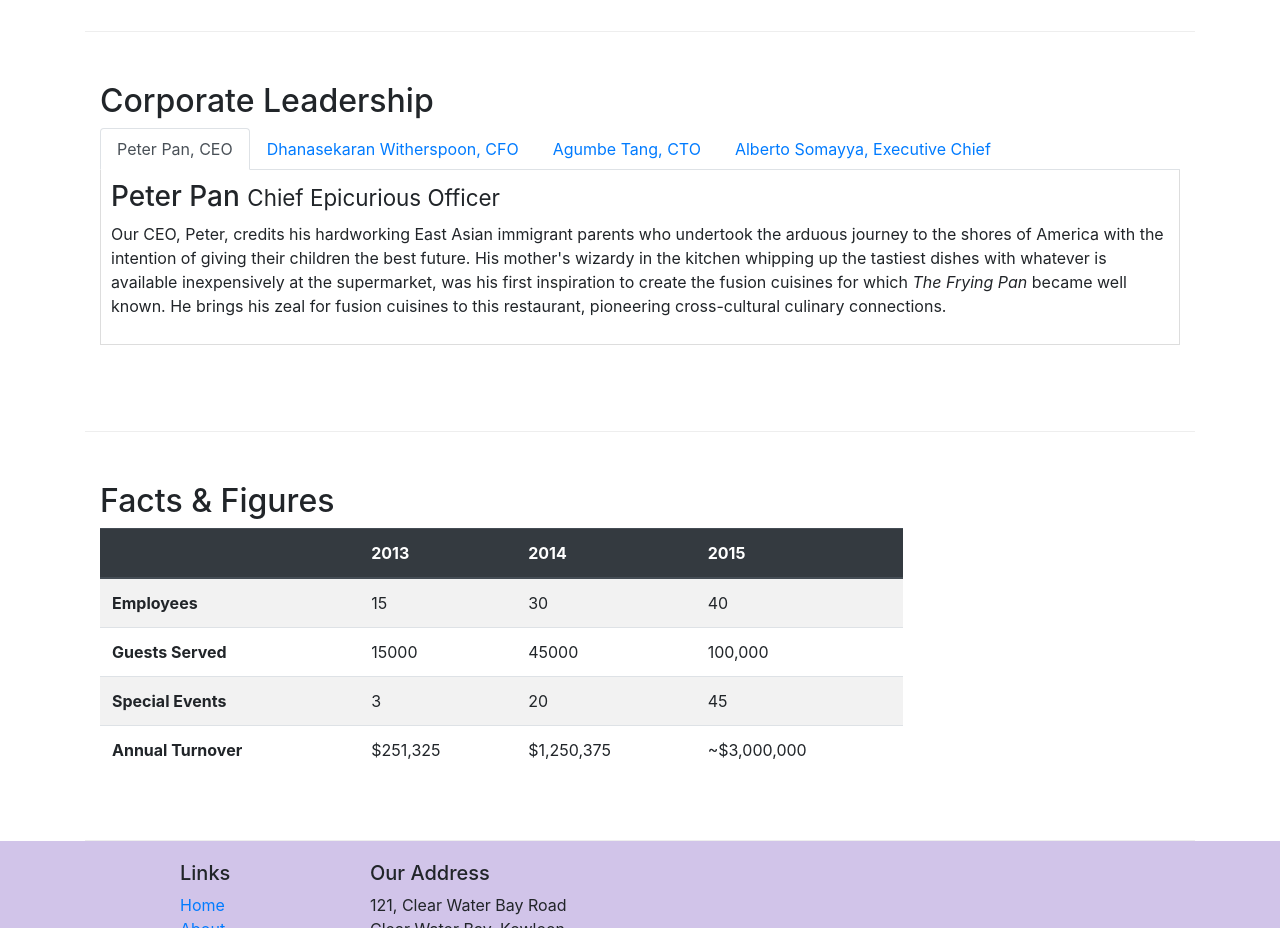
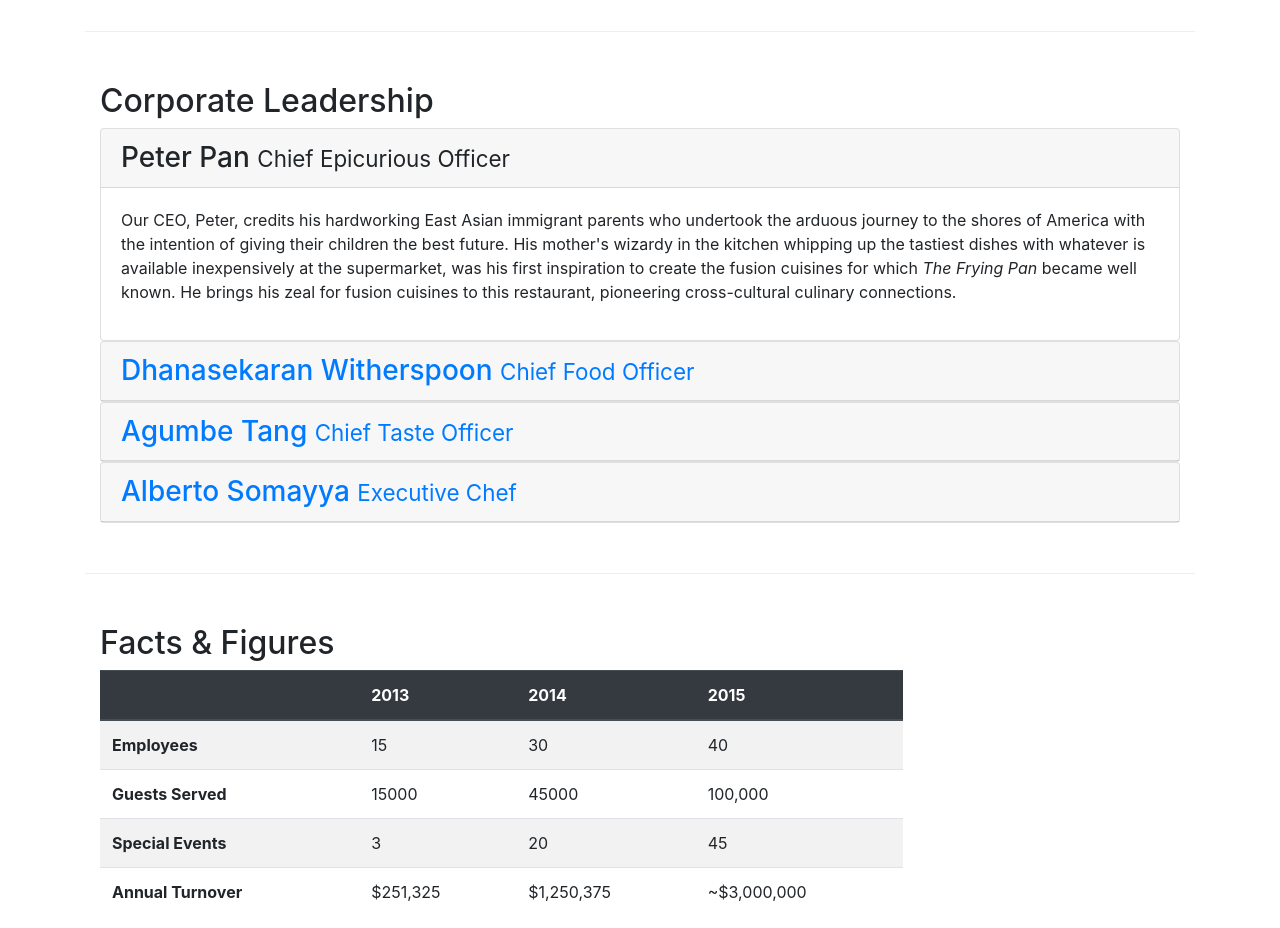
Before and after one commit to yahmed-mohammad/Bootstrap4, a plain HTML site: page conFusion/aboutus.html in a window 1280 px wide. Shown: the part 940-1868 px from the top of the page. Drawn offline with nearby package versions, Linux system fonts and the light colour scheme.

Commit message:
Data toggling and Accordion behavior of Bootstrap JS component

```diff
--- a/conFusion/aboutus.html
+++ b/conFusion/aboutus.html
@@ -106,38 +106,54 @@
         <div class="row row-content">
             <div class="col-12">
                 <h2>Corporate Leadership</h2>
-                <ul class="nav nav-tabs">
-                    <li class="nav-item">
-                        <a class="nav-link active" href="#peter" role="tab" data-toggle="tab">Peter Pan, CEO</a>
-                    </li>
-                    <li class="nav-item">
-                        <a class="nav-link" href="#danny" role="tab" data-toggle="tab">Dhanasekaran Witherspoon, CFO</a>
-                    </li>
-                    <li class="nav-item">
-                        <a class="nav-link" href="#tang" role="tab" data-toggle="tab">Agumbe Tang, CTO</a>
-                    </li>
-                    <li class="nav-item">
-                        <a class="nav-link" href="#alberto" role="tab" data-toggle="tab">Alberto Somayya, Executive Chief</a>
-                    </li>
-                </ul>
-                <div class="tab-content">
-                    <div role="tabpanel" class="tab-pane fade show active" id="peter">
-                        <h3>Peter Pan <small>Chief Epicurious Officer</small></h3>
-                        <p class="d-none d-sm-block">Our CEO, Peter, credits his hardworking East Asian immigrant parents who undertook the arduous journey to the shores of America with the intention of giving their children the best future. His mother's wizardy in the kitchen whipping up the tastiest dishes with whatever is available inexpensively at the supermarket, was his first inspiration to create the fusion cuisines for which <em>The Frying Pan</em> became well known. He brings his zeal for fusion cuisines to this restaurant, pioneering cross-cultural culinary connections.</p>
-                    </div>
-                    <div role="tabpanel" class="tab-pane fade" id="danny">
-                        <h3>Dhanasekaran Witherspoon <small>Chief Food Officer</small></h3>
-                        <p class="d-none d-sm-block">Our CFO, Danny, as he is affectionately referred to by his colleagues, comes from a long established family tradition in farming and produce. His experiences growing up on a farm in the Australian outback gave him great appreciation for varieties of food sources. As he puts it in his own words, <em>Everything that runs, wins, and everything that stays, pays!</em></p>
+
+                <div id="accordion">
+                    <div class="card">
+                        <div class="card-header" role="tab" id="peterhead">
+                            <h3 class="mb-0"><a data-toggle="collapse" data-target="#peter">Peter Pan <small>Chief Epicurious Officer</small></a>
+                            </h3>
+                        </div>
+                        <div class="collapse show" id="peter" data-parent="#accordion">
+                            <div class="card-body">
+                                <p class="d-none d-sm-block">Our CEO, Peter, credits his hardworking East Asian immigrant parents who undertook the arduous journey to the shores of America with the intention of giving their children the best future. His mother's wizardy in the kitchen whipping up the tastiest dishes with whatever is available inexpensively at the supermarket, was his first inspiration to create the fusion cuisines for which <em>The Frying Pan</em> became well known. He brings his zeal for fusion cuisines to this restaurant, pioneering cross-cultural culinary connections.</p>
+                            </div>
+                        </div>
                     </div>
 
-                    <div role="tabpanel" class="tab-pane fade" id="tang">
-                        <h3>Agumbe Tang <small>Chief Taste Officer</small></h3>
-                        <p class="d-none d-sm-block">Blessed with the most discerning gustatory sense, Agumbe, our CTO, personally ensures that every dish that we serve meets his exacting tastes. Our chefs dread the tongue lashing that ensues if their dish does not meet his exacting standards. He lives by his motto, <em>You click only if you survive my lick.</em></p>
+                    <div class="card">
+                        <div class="card-header" role="tab" id="dannyhead">
+                            <h3 class="mb-0"><a class="collapsed" data-toggle="collapse" data-target="#danny">Dhanasekaran Witherspoon <small>Chief Food Officer</small></a>
+                            </h3>
+                        </div>
+                        <div class="collapse" id="danny" data-parent="#accordion">
+                            <div class="card-body">
+                                <p class="d-none d-sm-block">Our CFO, Danny, as he is affectionately referred to by his colleagues, comes from a long established family tradition in farming and produce. His experiences growing up on a farm in the Australian outback gave him great appreciation for varieties of food sources. As he puts it in his own words, <em>Everything that runs, wins, and everything that stays, pays!</em></p>
+                            </div>
+                        </div>
                     </div>
 
-                    <div role="tabpanel" class="tab-pane fade" id="alberto">
-                        <h3>Alberto Somayya <small>Executive Chef</small></h3>
-                        <p class="d-none d-sm-block">Award winning three-star Michelin chef with wide International experience having worked closely with whos-who in the culinary world, he specializes in creating mouthwatering Indo-Italian fusion experiences. He says, <em>Put together the cuisines from the two craziest cultures, and you get a winning hit! Amma Mia!</em></p>
+                    <div class="card">
+                        <div class="card-header" role="tab" id="tanghead">
+                            <h3 class="mb-0"><a class="collapsed" data-toggle="collapse" data-target="#tang">Agumbe Tang <small>Chief Taste Officer</small></a>
+                            </h3>
+                        </div>
+                        <div class="collapse" id="tang" data-parent="#accordion">
+                            <div class="card-body">
+                                <p class="d-none d-sm-block">Blessed with the most discerning gustatory sense, Agumbe, our CTO, personally ensures that every dish that we serve meets his exacting tastes. Our chefs dread the tongue lashing that ensues if their dish does not meet his exacting standards. He lives by his motto, <em>You click only if you survive my lick.</em></p>
+                            </div>
+                        </div>
+                    </div>
+
+                    <div class="card">
+                        <div class="card-header" role="tab" id="albertohead">
+                            <h3 class="mb-0"><a class="collapsed" data-toggle="collapse" data-target="#alberto">Alberto Somayya <small>Executive Chef</small></a>
+                            </h3>
+                        </div>
+                        <div class="collapse" id="alberto" data-parent="#accordion">
+                            <div class="card-body">
+                                <p class="d-none d-sm-block">Award winning three-star Michelin chef with wide International experience having worked closely with whos-who in the culinary world, he specializes in creating mouthwatering Indo-Italian fusion experiences. He says, <em>Put together the cuisines from the two craziest cultures, and you get a winning hit! Amma Mia!</em></p>
+                            </div>
+                        </div>
                     </div>
                 </div>
             </div>
```
